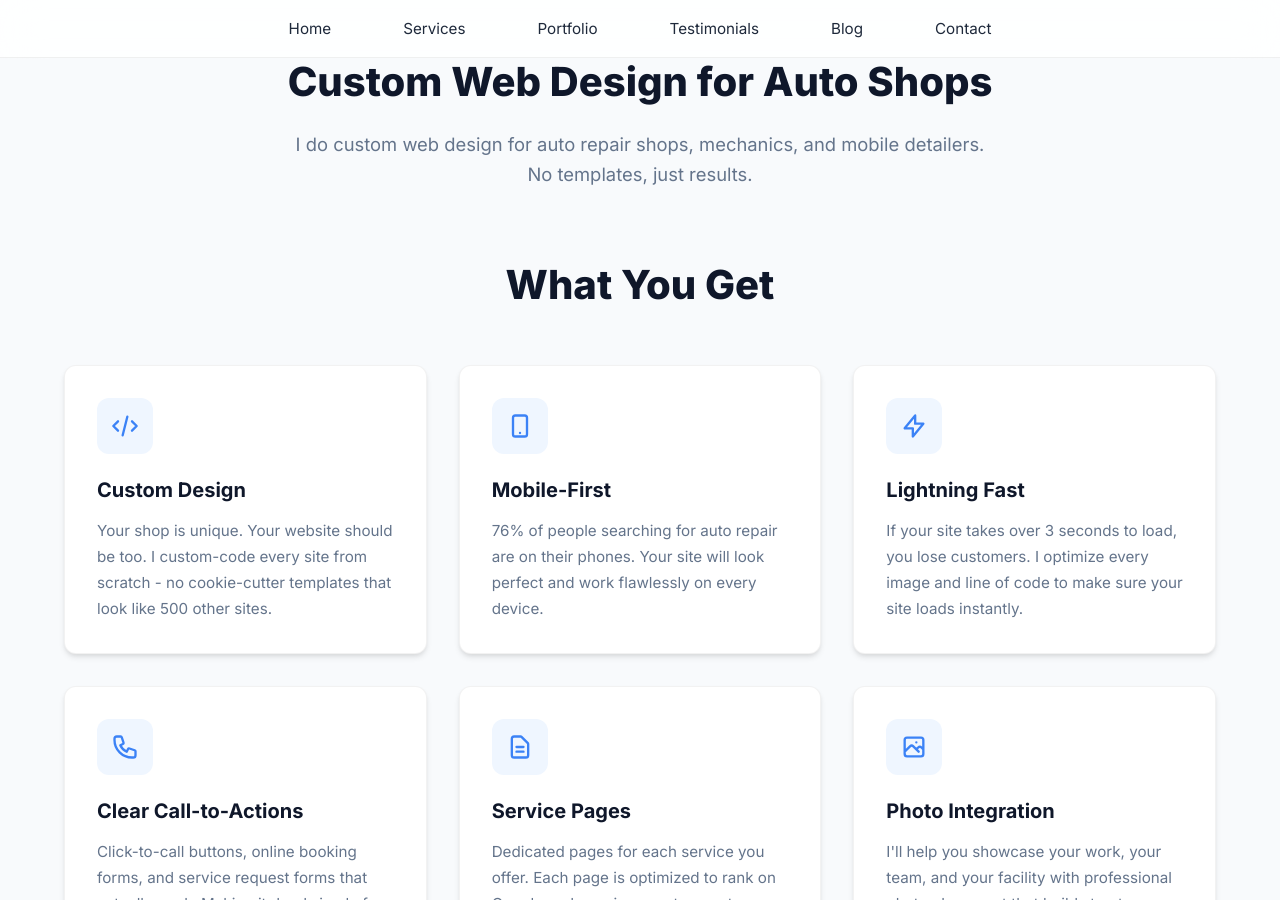
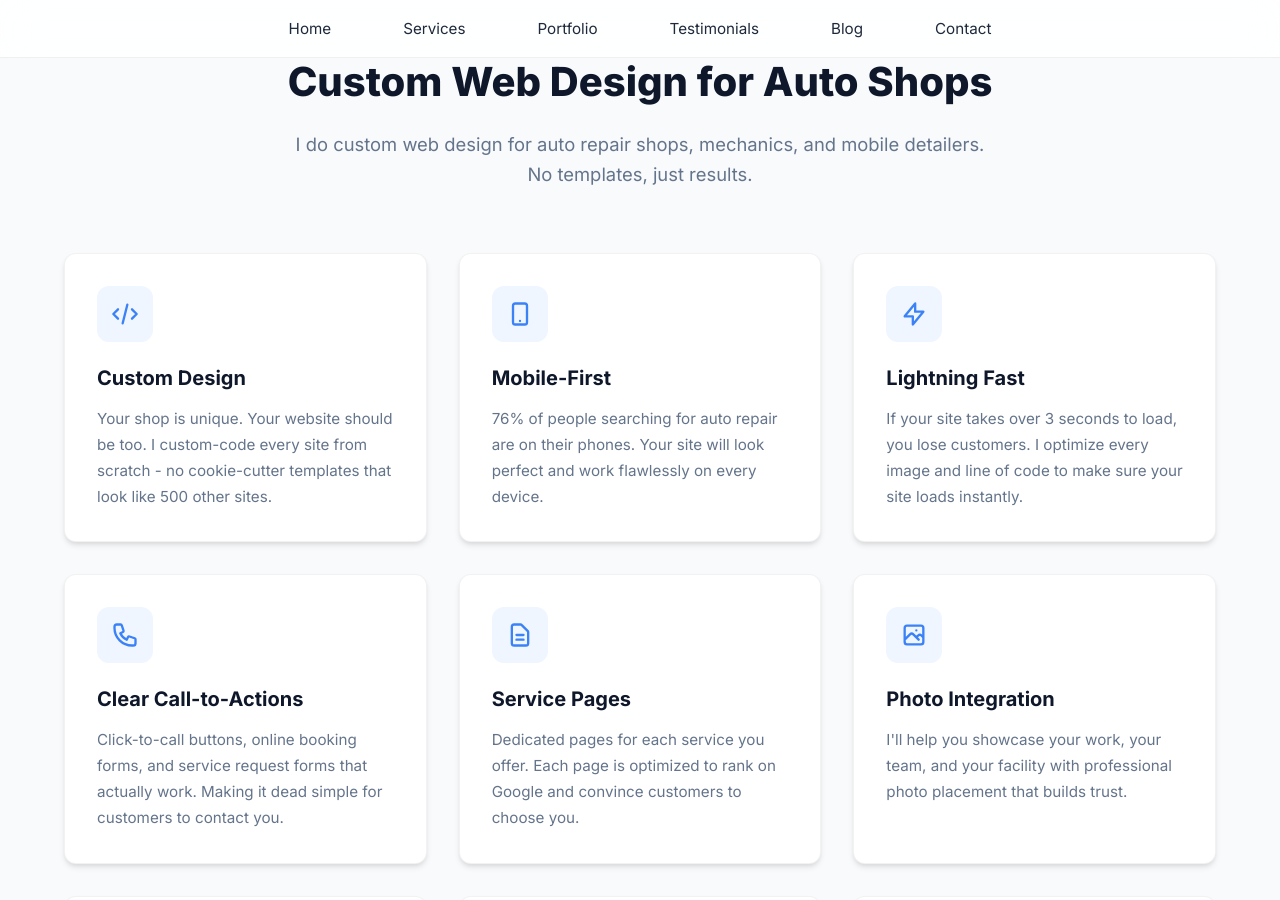
Before and after one commit to JamesBrownR/MeetingSurge, a Jekyll site: the page built from services/web-design/index.html, in a window 1280 px wide and 900 px high, scrolled down 402 px. Built offline with Jekyll 4.4.1, drawn with Linux system fonts in a browser that asks for light colours.

Commit message:
Update index.html

```diff
--- a/services/web-design/index.html
+++ b/services/web-design/index.html
@@ -238,9 +238,6 @@ description: Professional web design services for auto repair shops, mechanics,
   <p class="intro-text">I do custom web design for auto repair shops, mechanics, and mobile detailers. No templates, just results.</p>
 
 
-
-  <h2 style="text-align: center; margin-bottom: 2rem;">What You Get</h2>
-
   <div class="features-grid">
     <div class="feature-card">
       <div class="icon-wrapper">
```
